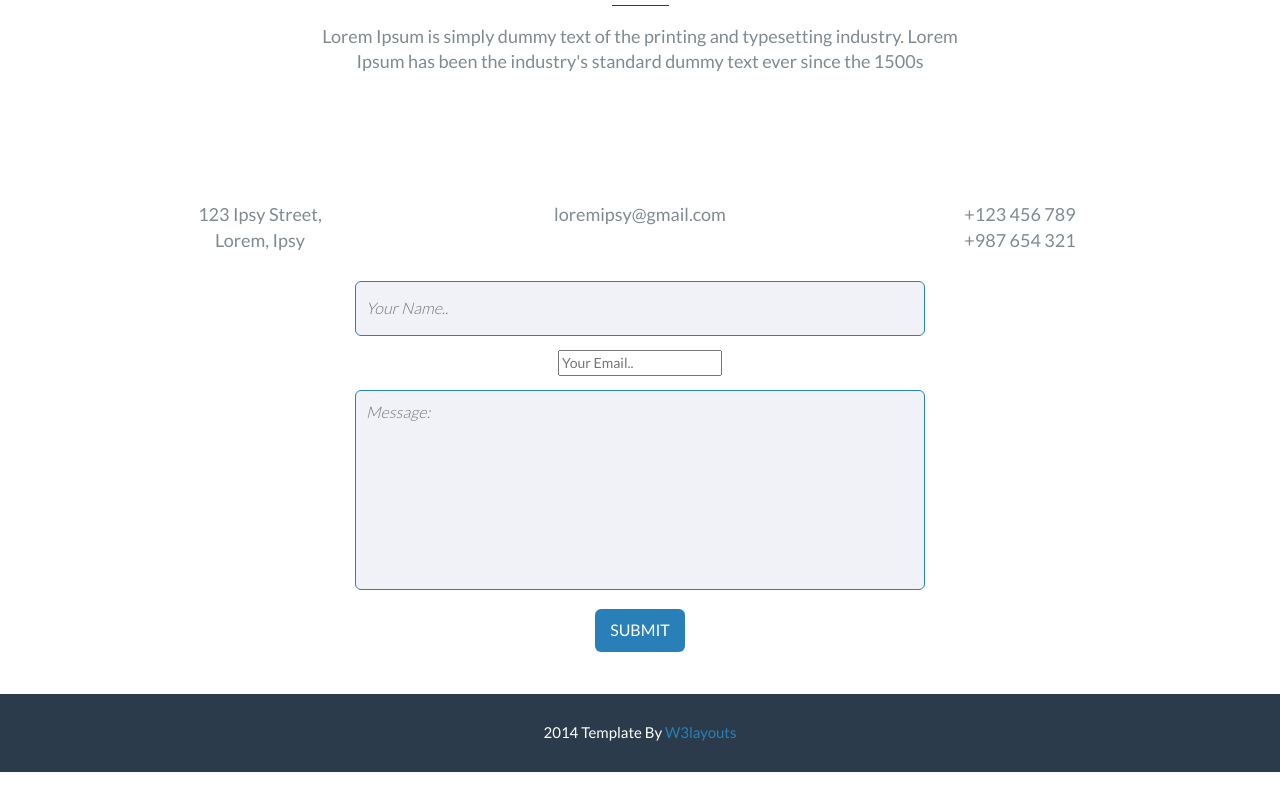
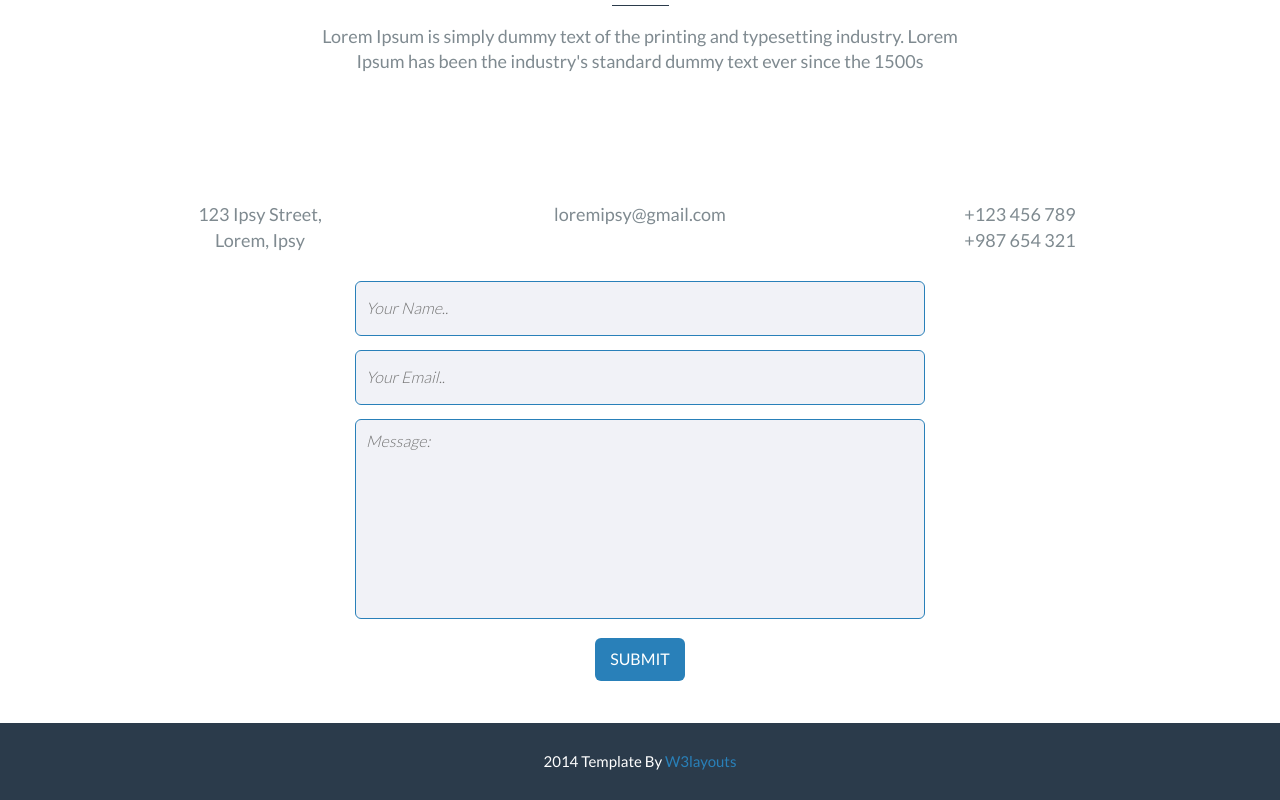
Before and after one commit to therkeharoy/portfolio, a plain HTML site: page index.html in a window 1280 px wide. Shown: the part 3596-4396 px from the top of the page. Before the commit the page ends 4368 px from the top, so only its background shows below. Drawn offline with nearby package versions, Linux system fonts and the light colour scheme; files whose address does not match are found by name.

Commit message:
Update style.css

```diff
--- a/style.css
+++ b/style.css
@@ -698,7 +698,7 @@ i.twit{
 .text{
 	margin-bottom:1em;
 }
-.text input[type="text"]{
+.text input[type="text"],.text input[type="email"]{
 	width:50%;
 	padding:15px 10px;
 	border:1px solid #2980b9;
```
